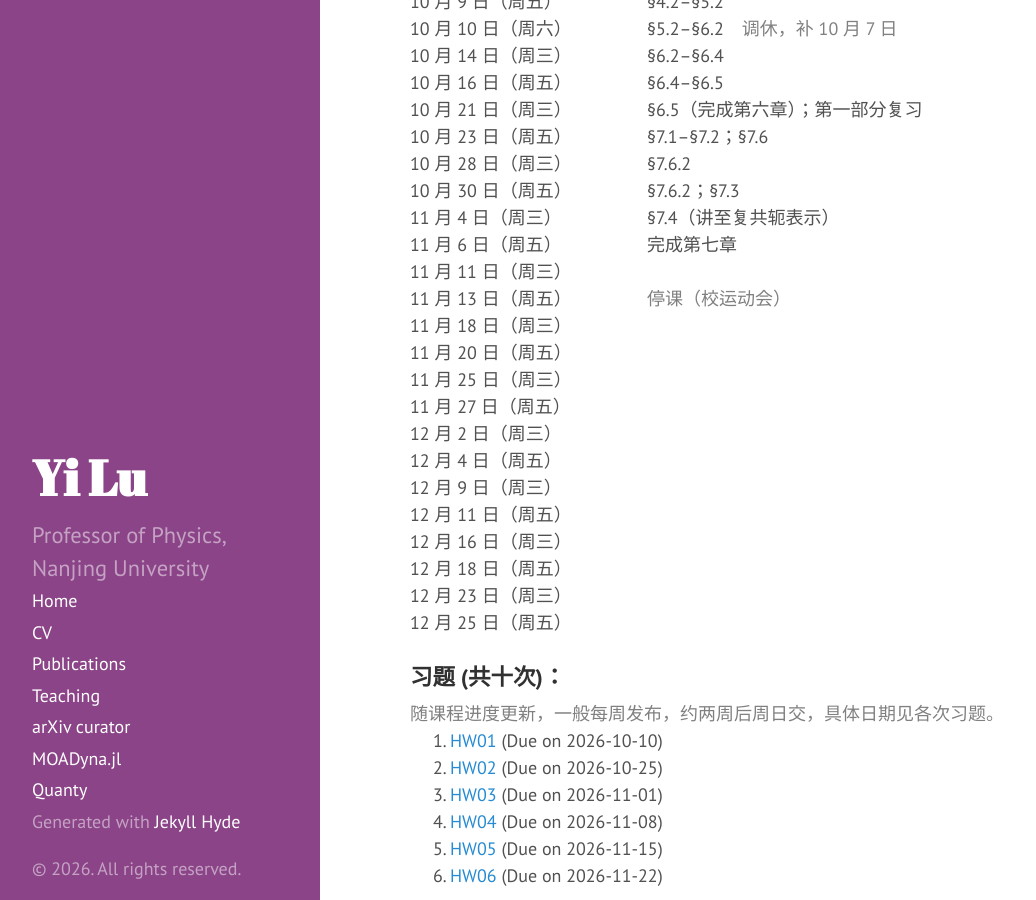
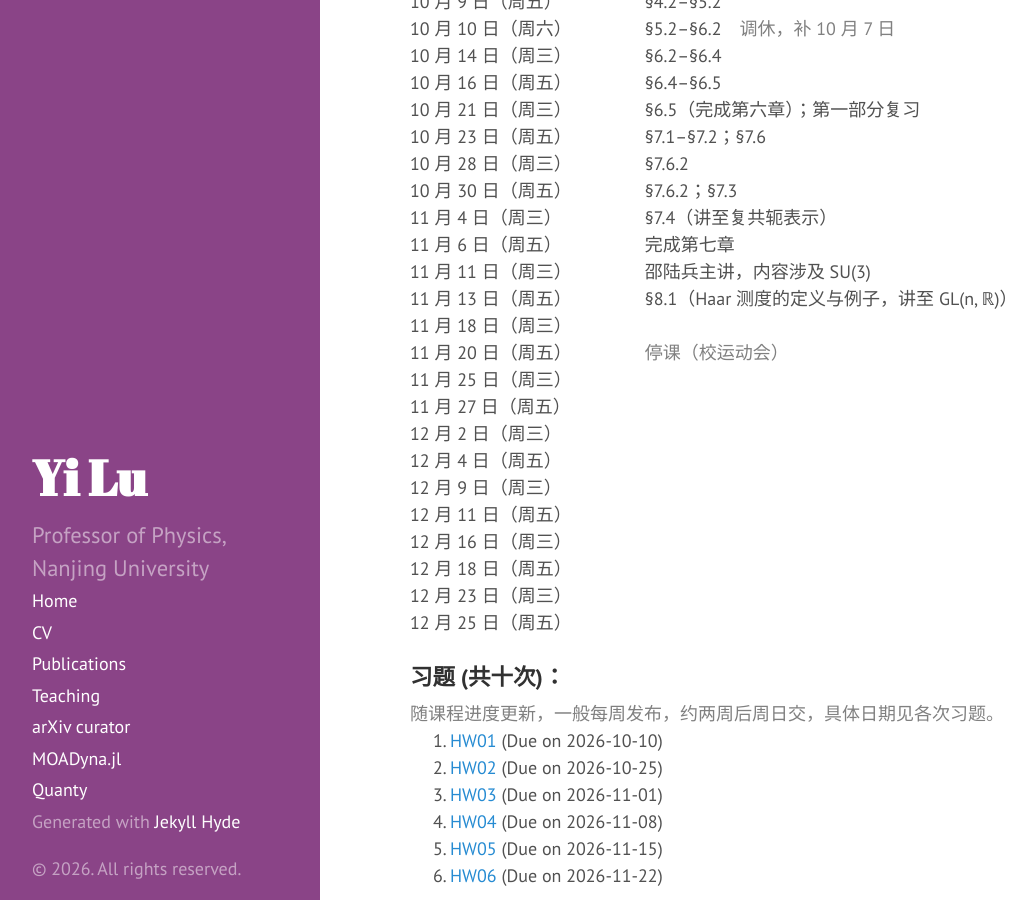
Before and after one commit to yilu/personal_site, a Jekyll site: the page built from teaching/AS2026/GT/index.md, in a window 1280 px wide and 900 px high, scrolled down 1860 px. Shown: the whole window, without its empty margins (4-1040 px from the left). Built offline with Jekyll 4.4.1, drawn with Linux system fonts in a browser that asks for light colours.

Commit message:
Update November lecture progress and sports day

```diff
--- a/teaching/AS2026/GT/index.md
+++ b/teaching/AS2026/GT/index.md
@@ -77,10 +77,10 @@ title: Group Theory and its Applications
 | 10 月 30 日（周五） | §7.6.2；§7.3 |
 | 11 月 4 日（周三） | §7.4（讲至复共轭表示） |
 | 11 月 6 日（周五） | 完成第七章 |
-| 11 月 11 日（周三） |  |
-| 11 月 13 日（周五） | <span style="color: gray">停课（校运动会）</span> |
+| 11 月 11 日（周三） | 邵陆兵主讲，内容涉及 SU(3) |
+| 11 月 13 日（周五） | §8.1（Haar 测度的定义与例子，讲至 GL(n, ℝ)） |
 | 11 月 18 日（周三） |  |
-| 11 月 20 日（周五） |  |
+| 11 月 20 日（周五） | <span style="color: gray">停课（校运动会）</span> |
 | 11 月 25 日（周三） |  |
 | 11 月 27 日（周五） |  |
 | 12 月 2 日（周三） |  |
```
